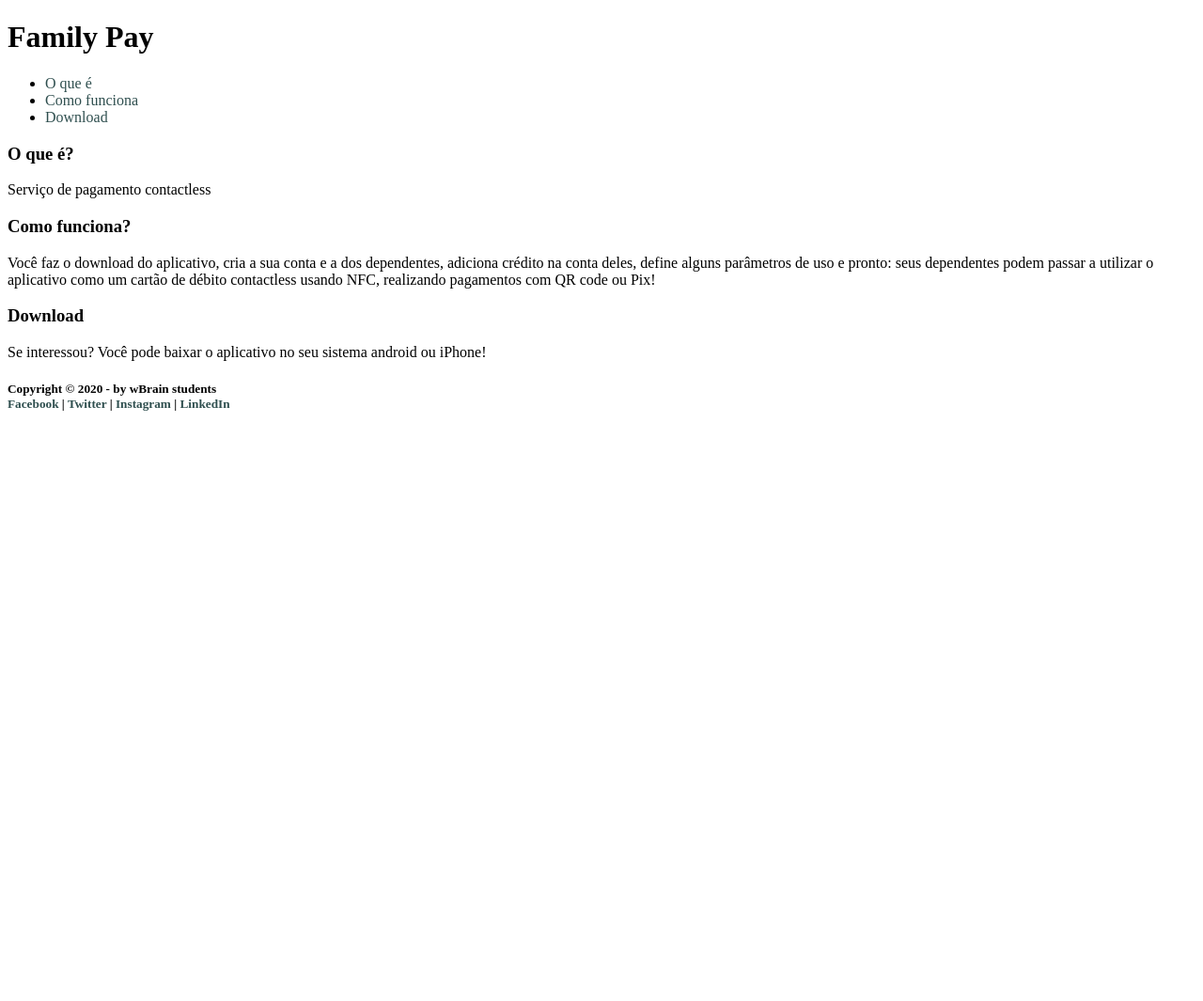
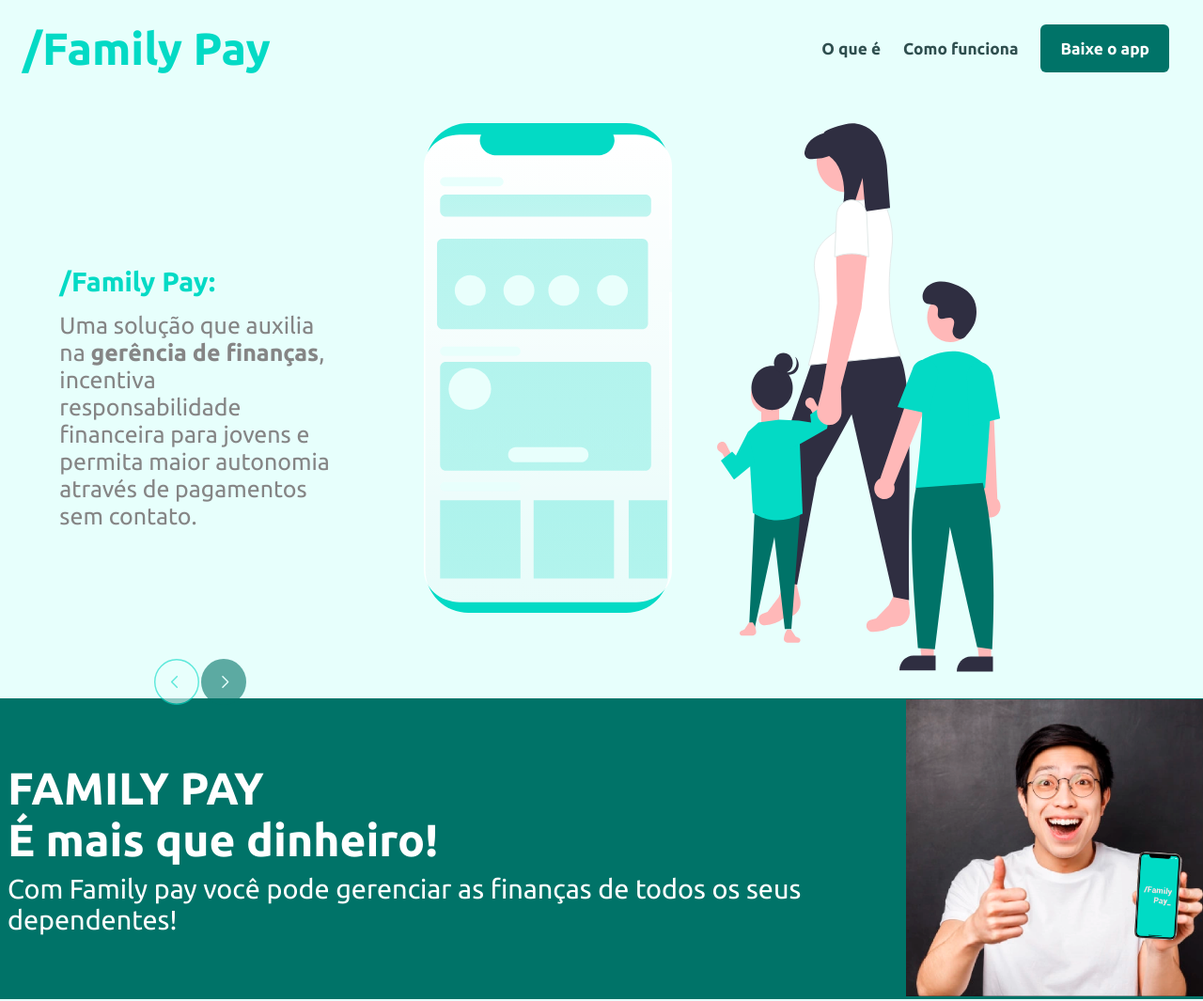
Before and after one commit to Nicholas-ar/projeto-wBrain, a plain HTML site: page index.html in a window 1280 px wide. Shown: the top 1065 px of the page at 94% size. Before the commit the page ends 800 px from the top, so only its background shows below. Drawn offline with Linux system fonts and the light colour scheme.

Commit message:
site criado com base no prototipo do figma

```diff
--- a/_css/style.css
+++ b/_css/style.css
@@ -1,4 +1,142 @@
+:root {
+  font-size: 60%;
+  --color-green: #03dac5;
+  --color-green-dark: #007368;
+}
+
+* {
+  margin: 0;
+  padding: 0;
+  box-sizing: border-box;
+}
+
+body {
+  font-family: "Ubuntu", sans-serif;
+  background: linear-gradient(180deg, #e7fffc 100%, #03dac5 100%);
+}
+
 a {
   text-decoration: none;
   color: darkslategray;
 }
+
+#header-page {
+  display: flex;
+  flex-direction: row;
+  justify-content: space-between;
+  align-items: center;
+  margin: 24px auto;
+}
+
+#header-page h1 {
+  color: var(--color-green);
+  margin-left: 24px;
+  font-size: 5rem;
+}
+
+#header-page nav ul {
+  display: flex;
+  align-items: center;
+  justify-content: space-around;
+  list-style: none;
+  margin: 0 24px;
+}
+
+#header-page nav ul li {
+  margin: 12px;
+  color: var(--color-green-dark);
+  font-weight: 700;
+  font-size: 1.8rem;
+}
+#header-page .button-li {
+  padding: 16px 21px;
+  background-color: var(--color-green-dark);
+  color: #fff;
+  border-radius: 6px;
+}
+
+#banner {
+  display: flex;
+  background-color: var(--color-green-dark);
+  flex-direction: row;
+  align-items: center;
+  justify-content: space-between;
+  height: 40vh;
+  padding-left: 1vh;
+}
+
+#banner hgroup h2 {
+  font-size: 5rem;
+  font-weight: 700;
+  margin-bottom: 8px;
+}
+
+#banner hgroup h5 {
+  font-size: 3rem;
+  font-weight: 400;
+}
+
+#banner {
+  font-family: "Ubuntu";
+  color: #fff;
+}
+
+#usuario {
+  height: 39.5vh;
+}
+
+.banner-svgs {
+  display: flex;
+}
+
+.banner-svgs img {
+  width: 80%;
+  height: 80%;
+  margin-left: 24px;
+  margin-right: 24px;
+}
+
+.banner-slider {
+  display: flex;
+  flex-direction: row;
+  align-items: center;
+  justify-content: space-evenly;
+  width: 90vw;
+  height: 80vh;
+}
+
+.banner-items {
+  display: flex;
+  flex-direction: column;
+  align-items: center;
+  justify-content: space-between;
+}
+.item-text {
+  color: #858585;
+  font-size: 2.6rem;
+  width: 300px;
+  height: 100%;
+}
+.item-text h4 {
+  color: var(--color-green);
+  font-weight: 700;
+  font-size: 3rem;
+  margin-bottom: 16px;
+}
+
+.navegation {
+  position: absolute;
+  bottom: 48px;
+}
+
+.banner-slider .btn-previous,
+.banner-slider .btn-next {
+  width: 48px;
+  opacity: 0.6;
+  transition: 0.5s;
+}
+
+.banner-slider .btn-previous:hover,
+.banner-slider .btn-next:hover {
+  opacity: 1;
+}
--- a/_js/script.js
+++ b/_js/script.js
@@ -0,0 +1,30 @@
+var indiceControl = 0;
+var btnElementNext = document.getElementsByClassName('btn-next');
+var btnElementPrevious = document.getElementsByClassName('btn-previous');
+var itemsText = document.getElementsByClassName('item-text');
+
+itemsText[0].style.display = 'block';
+
+btnElementNext[0].addEventListener("click", next);
+btnElementPrevious[0].addEventListener("click", previous);
+
+function next() {
+  if (indiceControl < itemsText.length - 1) {
+    hideAll();
+    indiceControl++;
+    itemsText[indiceControl].style.display = "block";
+  }
+}
+
+function previous() {
+  if (indiceControl >= 1) {
+    hideAll();
+    itemsText[--indiceControl].style.display = "block";
+  }
+}
+
+function hideAll() {
+   for (let i =0; i < itemsText.length; i++) {
+     itemsText[i].style.display = 'none';
+   }
+}
--- a/index.html
+++ b/index.html
@@ -3,78 +3,71 @@
   <head>
     <meta charset="UTF-8" />
     <meta name="viewport" content="width=device-width, initial-scale=1.0" />
+    <link href="https://fonts.googleapis.com/css2?family=Archivo:wght@400;700&family=Ubuntu:wght@400;700&display=swap" rel="stylesheet">
     <link rel="stylesheet" href="_css/style.css" />
-    <title>Family Pay</title>
+    <title>/Family Pay</title>
   </head>
   <body>
-    <header>
-      <h1>Family Pay</h1>
+    <header id="header-page">
+      <h1>/Family Pay</h1>
       <!-- O nome é um placeholder -->
       <nav>
         <ul>
           <li><a href="#">O que é</a></li>
           <li><a href="#">Como funciona</a></li>
-          <li><a href="#">Download</a></li>
+          <li><a href="#" class="button-li">Baixe o app</a></li>
         </ul>
       </nav>
     </header>
     <main>
-      <section class="o-que-e">
-        <h3>O que é?</h3>
-        <p>Serviço de pagamento contactless</p>
-      </section>
-      <section class="como-funciona">
-        <h3>Como funciona?</h3>
-        <p>
-          Você faz o download do aplicativo, cria a sua conta e a dos
-          dependentes, adiciona crédito na conta deles, define alguns parâmetros
-          de uso e pronto: seus dependentes podem passar a utilizar o aplicativo
-          como um cartão de débito contactless usando NFC, realizando pagamentos
-          com QR code ou Pix!
-        </p>
-      </section>
-      <section class="download">
-        <h3>Download</h3>
-        <p>
-          Se interessou? Você pode baixar o aplicativo no seu sistema android ou
-          iPhone!
-        </p>
+      <section class="banner-slider">
+        <div class="banner-items">
+            <div class="item-text text-1" style="display: none">
+              <h4>/Family Pay:</h4>
+              <p>
+              Uma solução que auxilia na <b>gerência de finanças</b>,
+              incentiva responsabilidade financeira para jovens e permita maior autonomia
+               através de pagamentos sem contato.</p></div>
+            <div class="item-text text-2" style="display: none"><h4>O que é:</h4>
+              <p>Somos um aplicativo de pagamento e gerenciamento de finanças, com
+              foco em <b>tecnologia contactless</b>.
+              </p></div>
+            <div class="item-text text-3" style="display: none"><h4>Como funciona:</h4> <p>Cria a sua conta e a dos seus
+              dependentes, <b>adiciona crédito</b> na conta deles, define configurações
+              de uso e pronto</p></div>
+
+            <div class="item-text text-4" style="display: none">
+              <h4>Pagamento:</h4>
+              <p>
+               <b>Você</b> e seus <b>dependentes</b> podem passar a utilizar o aplicativo
+              como um cartão de <b>débito contactless</b>, realizando pagamentos
+              com <b>NFC</b>, <b>QR code</b> ou <b>Pix!</b>
+              </p>
+            </div>
+
+            <div class="navegation">
+              <img src="_img/ButtonLeft.svg" class="btn-previous" alt="previous"/>
+              <img src="_img/ButtonRight.svg"  class="btn-next" alt="next"/>
+            </div>
+        </div>
+        <div class="banner-svgs">
+          <img src= "_img/SvgApp.svg" alt="app">
+          <img src= "_img/Family.svg" alt="Family">
+        </div>
       </section>
     </main>
     <footer>
-      <section class="copyright">
-        <h5>
-          Copyright &copy 2020 - by wBrain students<br />
-          <a
-            href="https://www.facebook.com/agile.wbrain/"
-            target="_blank"
-            rel="noreferrer noopener"
-            >Facebook</a
-          >
-          |
-          <a
-            href="https://twitter.com/agile_wbrain"
-            target="_blank"
-            rel="noreferrer noopener"
-            >Twitter</a
-          >
-          |
-          <a
-            href="https://www.instagram.com/agile_wbrain/"
-            target="_blank"
-            rel="noreferrer noopener"
-            >Instagram</a
-          >
-          |
-          <a
-            href="https://www.linkedin.com/company/wbrain"
-            target="_blank"
-            rel="noreferrer noopener"
-            >LinkedIn</a
-          >
-        </h5>
+      <section id="banner">
+        <hgroup>
+          <h2>FAMILY PAY <br> É mais que dinheiro!</h2>
+          <h5>Com Family pay você pode gerenciar as finanças de todos os seus dependentes!</h5>
+        </hgroup>
+        <figure>
+          <img src="_img/usuario.png" alt="Usuário feliz com o aplicativo!" id="usuario">
+        </figure>
       </section>
     </footer>
     <script src="_js/script.js"></script>
   </body>
 </html>
+1
```
Also changed, not shown: _img/ButtonLeft.svg (added), _img/ButtonRight.svg (added), _img/Family.svg (added), _img/SvgApp.svg (added), _img/apple.png (added), _img/playstore.png (added), _img/screen1.png (added), _img/screen2.png (added), _img/screen3.png (added), _img/usuario.png (added).
